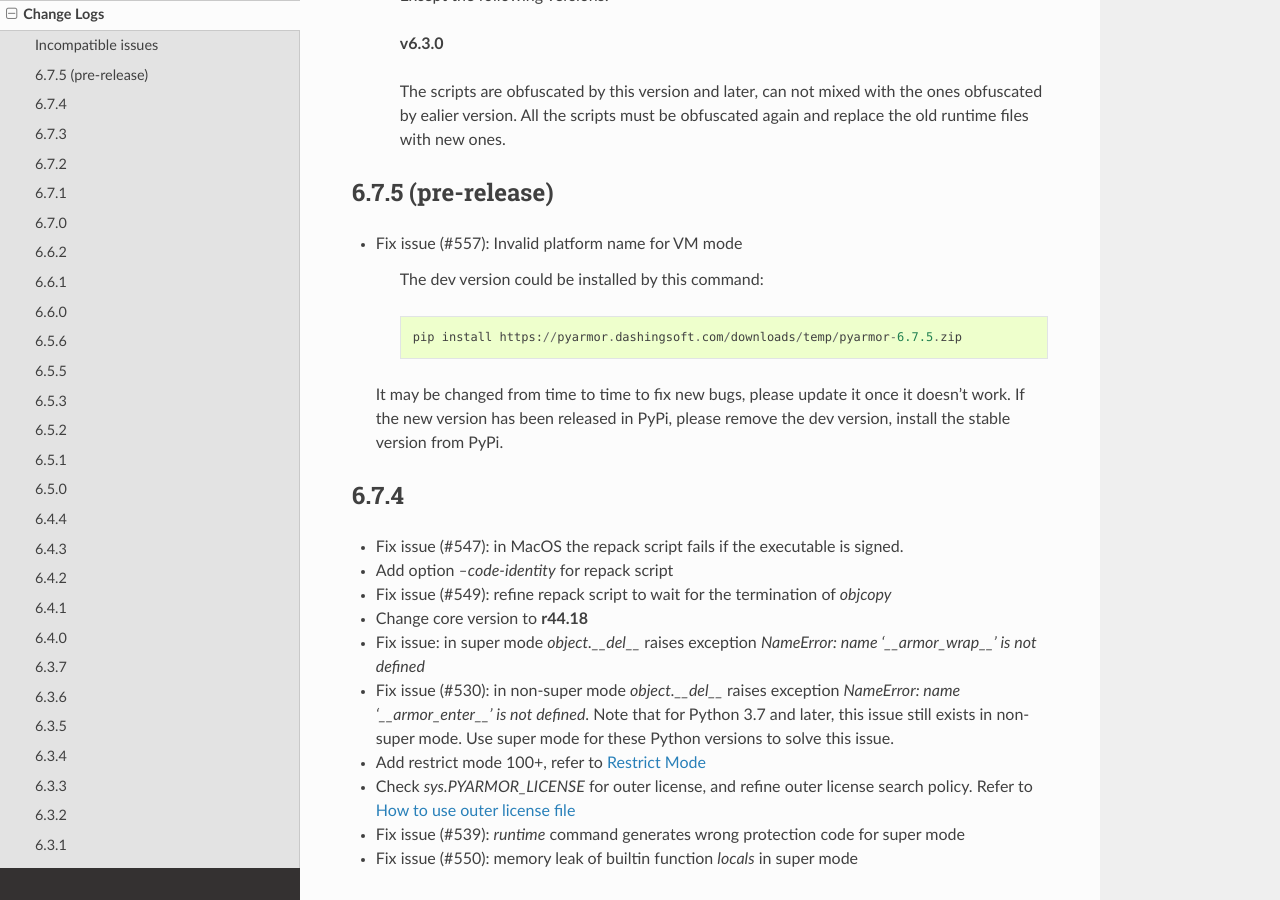
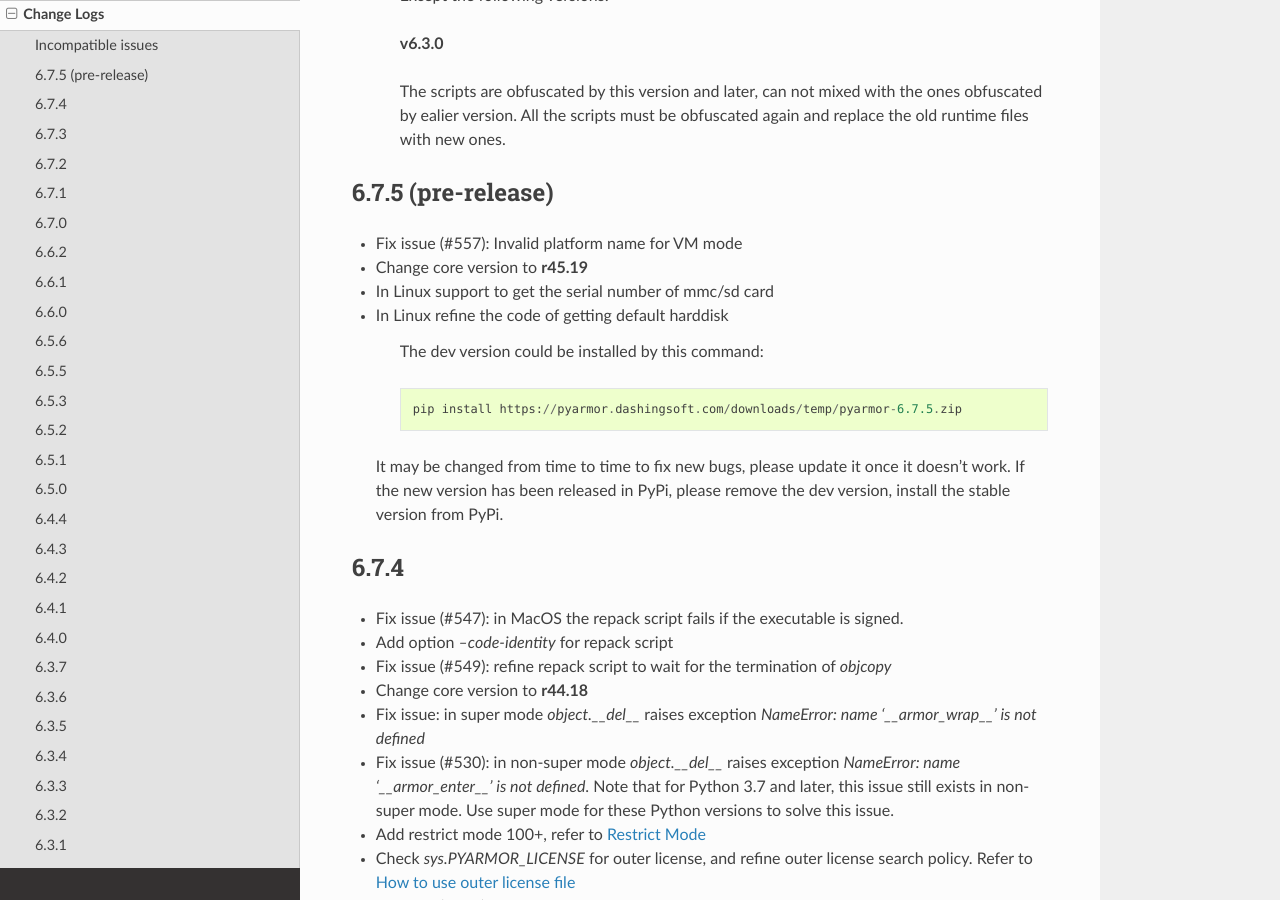
Before and after one commit to dashingsoft/pyarmor, a Sphinx documentation site: the page built from docs/change-logs.rst, in a window 1280 px wide and 900 px high, scrolled down 606 px. Built offline with Sphinx 7.4.7 and the Read the Docs theme 2.0.0, drawn with Linux system fonts in a browser that asks for light colours.

Commit message:
Add change logs

```diff
--- a/docs/change-logs.rst
+++ b/docs/change-logs.rst
@@ -35,6 +35,9 @@
 6.7.5 (pre-release)
 -------------------
 * Fix issue (#557): Invalid platform name for VM mode
+* Change core version to **r45.19**
+* In Linux support to get the serial number of mmc/sd card
+* In Linux refine the code of getting default harddisk
 
    The dev version could be installed by this command::
 
```
